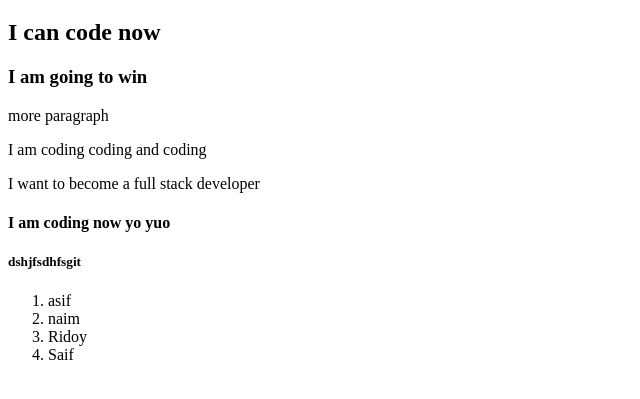
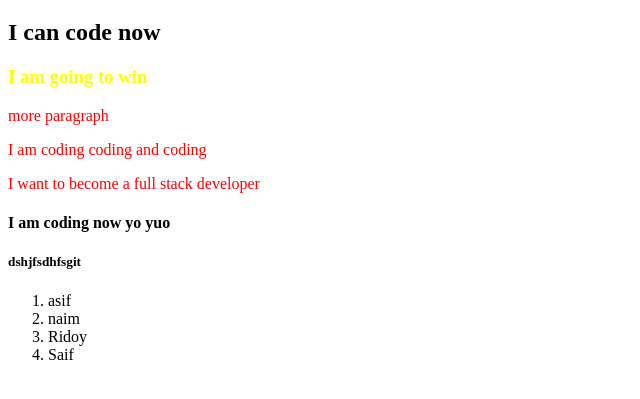
Before and after one commit to asifalam515/my-second-repo, a plain HTML site: page index.html in a window 1280 px wide. Shown: the part 61-460 px from the top of the page, without its empty margins (0-640 px from the left). Drawn offline with Linux system fonts and the light colour scheme.

Commit message:
style add

```diff
--- a/index.html
+++ b/index.html
@@ -5,13 +5,14 @@
   <meta http-equiv="X-UA-Compatible" content="IE=edge">
   <meta name="viewport" content="width=device-width, initial-scale=1.0">
   <title>My second github repo</title>
+  <link rel="stylesheet" href="style.css">
 </head>
 <body>
   <h1>I can push to git hub</h1>
 <h2>I can code now</h2>
 <h3>I am going to win</h3>
 <p>more paragraph</p>
-<p>I am coding coding and coding</p>
+<p class="a">I am coding coding and coding</p>
 <p>I want to become a full stack developer</p>
 <h4>I am coding now   yo yuo</h4>
 <h5>dshjfsdhfsgit</h5>
--- /dev/null
+++ b/style.css
@@ -0,0 +1,6 @@
+p{
+  color: red;
+}
+h3{
+  color: yellow;
+}
```
